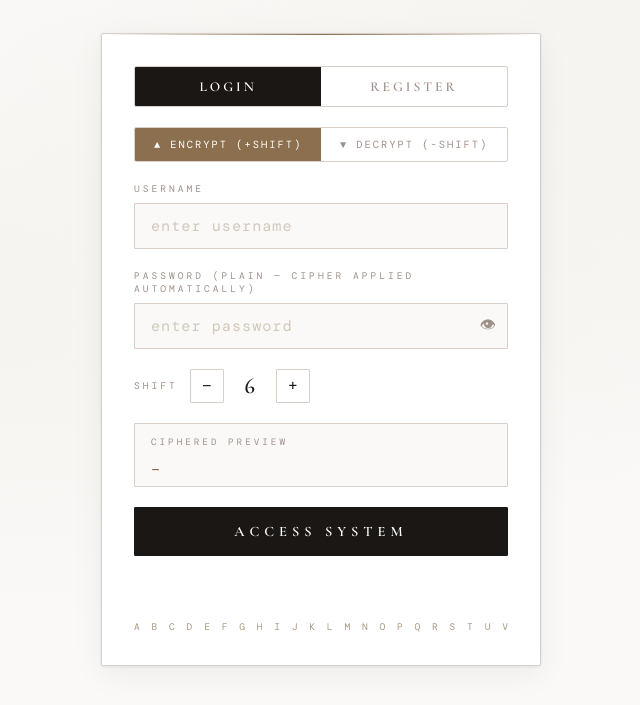
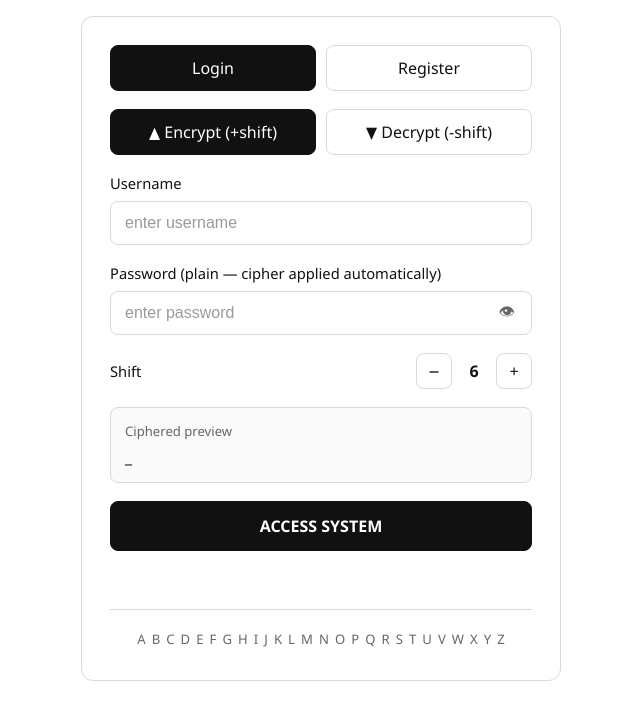
Before and after one commit to janandrewbalagso5-dotcom/cipher, a website: page public/index.html in a window 1280 px wide. Shown: the part 103-808 px from the top of the page, without its empty margins (319-959 px from the left). Drawn offline with nearby package versions, Linux system fonts and the light colour scheme; a web font is replaced by a local one.

Commit message:
Save changes

```diff
--- a/public/style.css
+++ b/public/style.css
@@ -1,381 +1,338 @@
-@import url('https://fonts.googleapis.com/css2?family=Cormorant+Garamond:wght@300;400;600&family=DM+Mono:wght@300;400&display=swap');
-
-*, *::before, *::after { box-sizing: border-box; margin: 0; padding: 0; }
+*,
+*::before,
+*::after {
+  box-sizing: border-box;
+  margin: 0;
+  padding: 0;
+}
 
 :root {
-  --bg: #faf9f7;
+  --bg: #ffffff;
   --panel: #ffffff;
-  --border: #d8d0c8;
-  --border-dark: #a89880;
-  --accent: #1a1714;
-  --accent2: #8b6f4e;
-  --text: #1a1714;
-  --dim: #9e9089;
-  --glow: 0 4px 24px rgba(139, 111, 78, 0.15);
-  --shadow: 0 1px 3px rgba(26, 23, 20, 0.08), 0 8px 32px rgba(26, 23, 20, 0.06);
+  --border: #d9d9d9;
+  --border-strong: #bdbdbd;
+  --text: #111111;
+  --muted: #666666;
+  --soft: #f5f5f5;
+  --soft-2: #fafafa;
+  --success-bg: #f6fbf6;
+  --success-border: #cfe7cf;
+  --success-text: #1f5f2a;
+  --error-bg: #fff6f6;
+  --error-border: #ebcaca;
+  --error-text: #8a2f2f;
 }
 
 body {
   background: var(--bg);
-  background-image:
-    radial-gradient(ellipse at 20% 50%, rgba(139, 111, 78, 0.04) 0%, transparent 60%),
-    radial-gradient(ellipse at 80% 20%, rgba(168, 152, 128, 0.06) 0%, transparent 50%);
-  font-family: 'DM Mono', monospace;
   color: var(--text);
+  font-family: "Segoe UI", Tahoma, Geneva, Verdana, sans-serif;
   min-height: 100vh;
   display: flex;
-  flex-direction: column;
   align-items: center;
   justify-content: center;
-  overflow: hidden;
+  padding: 24px;
 }
 
 .container {
-  position: relative;
-  z-index: 1;
   width: 100%;
   max-width: 480px;
-  padding: 20px;
 }
 
-/* ─── Title ─────────────────────────────────────────────────────── */
 .title-block {
   text-align: center;
-  margin-bottom: 36px;
+  margin-bottom: 24px;
 }
 
 .title-block h1 {
-  font-family: 'Cormorant Garamond', serif;
+  font-size: 2rem;
   font-weight: 600;
-  font-size: 2.4rem;
-  color: var(--accent);
-  letter-spacing: 6px;
-  text-transform: uppercase;
+  letter-spacing: 0.08em;
+  color: var(--text);
 }
 
 .title-block p {
-  font-size: 0.62rem;
-  color: var(--dim);
-  letter-spacing: 4px;
   margin-top: 8px;
-  text-transform: uppercase;
-  font-weight: 300;
+  font-size: 0.95rem;
+  color: var(--muted);
 }
 
-/* ─── Card ──────────────────────────────────────────────────────── */
 .card {
   background: var(--panel);
   border: 1px solid var(--border);
-  border-radius: 2px;
-  padding: 32px;
-  position: relative;
-  box-shadow: var(--shadow);
+  border-radius: 12px;
+  padding: 28px;
 }
 
-.card::before {
-  content: '';
-  position: absolute;
-  top: 0; left: 0; right: 0;
-  height: 1px;
-  background: linear-gradient(90deg, transparent, var(--accent2), transparent);
+.tab-toggle,
+.mode-toggle {
+  display: grid;
+  grid-template-columns: 1fr 1fr;
+  gap: 10px;
+  margin-bottom: 18px;
 }
 
-/* ─── Tab Toggle ────────────────────────────────────────────────── */
-.tab-toggle {
-  display: flex;
-  gap: 0;
-  margin-bottom: 20px;
-  border: 1px solid var(--border);
-  border-radius: 2px;
-  overflow: hidden;
+.tab-btn,
+.mode-btn,
+.shift-btn,
+.login-btn,
+.eye-btn {
+  font: inherit;
 }
 
-.tab-btn {
-  flex: 1;
-  background: transparent;
-  border: none;
-  color: var(--dim);
-  font-family: 'Cormorant Garamond', serif;
-  font-weight: 600;
-  font-size: 0.85rem;
-  letter-spacing: 3px;
-  padding: 11px;
+.tab-btn,
+.mode-btn {
+  border: 1px solid var(--border);
+  background: #ffffff;
+  color: var(--text);
+  border-radius: 8px;
+  padding: 11px 14px;
   cursor: pointer;
-  transition: all 0.2s;
-  text-transform: uppercase;
+  transition: background-color 0.18s ease, border-color 0.18s ease, color 0.18s ease;
 }
 
-.tab-btn.active {
-  background: var(--accent);
+.tab-btn.active,
+.mode-btn.active {
+  background: var(--text);
+  border-color: var(--text);
   color: #ffffff;
 }
 
-.tab-btn:not(.active):hover {
-  background: var(--bg);
-  color: var(--accent);
+.tab-btn:hover,
+.mode-btn:hover,
+.shift-btn:hover,
+.login-btn:hover,
+.eye-btn:hover {
+  border-color: var(--border-strong);
 }
 
-/* ─── Mode Toggle ───────────────────────────────────────────────── */
-.mode-toggle {
-  display: flex;
-  gap: 0;
-  margin-bottom: 20px;
-  border: 1px solid var(--border);
-  border-radius: 2px;
-  overflow: hidden;
-}
-
-.mode-btn {
-  flex: 1;
-  background: transparent;
-  border: none;
-  color: var(--dim);
-  font-family: 'DM Mono', monospace;
-  font-size: 0.65rem;
-  letter-spacing: 2px;
-  padding: 10px;
-  cursor: pointer;
-  transition: all 0.2s;
-  text-transform: uppercase;
-}
-
-.mode-btn.active {
-  background: var(--accent2);
-  color: #ffffff;
-}
-
-/* ─── Fields ────────────────────────────────────────────────────── */
 .field {
-  margin-bottom: 20px;
+  margin-bottom: 18px;
 }
 
 label {
   display: block;
-  font-size: 0.6rem;
-  letter-spacing: 3px;
-  color: var(--dim);
-  text-transform: uppercase;
   margin-bottom: 8px;
-  font-weight: 400;
+  font-size: 0.92rem;
+  font-weight: 500;
+  color: var(--text);
 }
 
 input[type="text"],
 input[type="password"] {
   width: 100%;
-  background: var(--bg);
   border: 1px solid var(--border);
-  border-radius: 1px;
-  color: var(--accent);
-  font-family: 'DM Mono', monospace;
-  font-size: 0.95rem;
-  padding: 12px 16px;
+  background: #ffffff;
+  border-radius: 8px;
+  color: var(--text);
+  padding: 12px 14px;
+  font-size: 1rem;
   outline: none;
-  transition: border-color 0.2s, box-shadow 0.2s;
-  letter-spacing: 1px;
+  transition: border-color 0.18s ease, box-shadow 0.18s ease, background-color 0.18s ease;
 }
 
 input:focus {
-  border-color: var(--accent2);
-  box-shadow: 0 0 0 3px rgba(139, 111, 78, 0.08);
+  border-color: var(--text);
+  box-shadow: 0 0 0 3px rgba(17, 17, 17, 0.08);
 }
 
 input::placeholder {
-  color: var(--border-dark);
-  opacity: 0.5;
+  color: #9a9a9a;
 }
 
-/* ─── Shift Row ─────────────────────────────────────────────────── */
+.pw-wrapper {
+  position: relative;
+}
+
+.pw-wrapper input {
+  padding-right: 46px;
+}
+
+.eye-btn {
+  position: absolute;
+  top: 50%;
+  right: 10px;
+  transform: translateY(-50%);
+  border: 1px solid transparent;
+  background: transparent;
+  color: var(--muted);
+  border-radius: 6px;
+  padding: 4px 6px;
+  cursor: pointer;
+}
+
 .shift-row {
   display: flex;
   align-items: center;
-  gap: 12px;
-  margin-bottom: 20px;
+  justify-content: space-between;
+  gap: 16px;
+  margin-bottom: 18px;
 }
 
-.shift-row label { margin: 0; white-space: nowrap; }
+.shift-row label {
+  margin-bottom: 0;
+}
 
 .shift-btns {
   display: flex;
   align-items: center;
-  gap: 8px;
-  flex: 1;
+  gap: 10px;
 }
 
 .shift-btn {
-  background: transparent;
+  width: 36px;
+  height: 36px;
   border: 1px solid var(--border);
-  color: var(--accent);
-  font-family: 'DM Mono', monospace;
-  font-size: 1rem;
-  width: 34px; height: 34px;
-  border-radius: 1px;
+  border-radius: 8px;
+  background: #ffffff;
+  color: var(--text);
   cursor: pointer;
-  transition: all 0.15s;
-}
-
-.shift-btn:hover {
-  background: var(--bg);
-  border-color: var(--accent2);
-  color: var(--accent2);
 }
 
 #shift-display {
-  font-family: 'Cormorant Garamond', serif;
-  font-size: 1.4rem;
+  min-width: 24px;
+  text-align: center;
+  font-size: 1rem;
   font-weight: 600;
-  color: var(--accent);
-  min-width: 36px;
-  text-align: center;
 }
 
-/* ─── Cipher Preview ────────────────────────────────────────────── */
 .cipher-preview {
-  background: var(--bg);
   border: 1px solid var(--border);
-  border-radius: 1px;
-  padding: 12px 16px;
-  margin-bottom: 20px;
-  min-height: 52px;
-  display: flex;
-  flex-direction: column;
-  gap: 6px;
+  background: var(--soft-2);
+  border-radius: 8px;
+  padding: 14px;
+  margin-bottom: 18px;
 }
 
 .cipher-preview .preview-label {
-  font-size: 0.58rem;
-  letter-spacing: 3px;
-  color: var(--dim);
-  text-transform: uppercase;
+  display: block;
+  font-size: 0.82rem;
+  color: var(--muted);
+  margin-bottom: 6px;
 }
 
 .cipher-preview .cipher-text {
-  color: var(--accent2);
-  font-size: 0.95rem;
-  letter-spacing: 2px;
-  word-break: break-all;
-  min-height: 1.2em;
+  display: block;
+  min-height: 1.3em;
+  color: var(--text);
+  word-break: break-word;
 }
 
-/* ─── Action Button ─────────────────────────────────────────────── */
 .login-btn {
   width: 100%;
-  background: var(--accent);
-  border: 1px solid var(--accent);
+  border: 1px solid var(--text);
+  background: var(--text);
   color: #ffffff;
-  font-family: 'Cormorant Garamond', serif;
+  border-radius: 8px;
+  padding: 13px 16px;
+  font-size: 1rem;
   font-weight: 600;
-  font-size: 0.9rem;
-  letter-spacing: 5px;
-  padding: 15px;
-  border-radius: 1px;
   cursor: pointer;
-  text-transform: uppercase;
-  transition: all 0.25s;
-  position: relative;
-  overflow: hidden;
 }
 
-.login-btn::before {
-  content: '';
-  position: absolute;
-  inset: 0;
-  background: var(--accent2);
-  transform: translateX(-100%);
-  transition: transform 0.35s ease;
-}
-
-.login-btn span { position: relative; }
-.login-btn:hover::before { transform: translateX(0); }
-.login-btn:hover { box-shadow: var(--glow); }
-
-/* ─── Spinner ───────────────────────────────────────────────────── */
 .spinner {
   display: flex;
   justify-content: center;
   align-items: center;
   gap: 6px;
-  padding: 15px 0;
+  padding: 14px 0;
 }
 
 .spin-dot {
-  width: 7px; height: 7px;
-  background: var(--accent2);
+  width: 8px;
+  height: 8px;
   border-radius: 50%;
-  animation: pulse 1.2s ease-in-out infinite;
+  background: var(--text);
+  animation: pulse 1.1s ease-in-out infinite;
 }
 
-.spin-dot:nth-child(2) { animation-delay: 0.2s; }
-.spin-dot:nth-child(3) { animation-delay: 0.4s; }
+.spin-dot:nth-child(2) {
+  animation-delay: 0.15s;
+}
+
+.spin-dot:nth-child(3) {
+  animation-delay: 0.3s;
+}
 
 @keyframes pulse {
-  0%, 100% { opacity: 0.2; transform: scale(0.8); }
-  50%       { opacity: 1;   transform: scale(1.2); }
+  0%,
+  100% {
+    opacity: 0.25;
+    transform: scale(0.85);
+  }
+
+  50% {
+    opacity: 1;
+    transform: scale(1);
+  }
 }
 
-/* ─── Message ───────────────────────────────────────────────────── */
 .message {
-  margin-top: 16px;
-  padding: 12px 16px;
-  border-radius: 1px;
-  font-size: 0.72rem;
-  letter-spacing: 2px;
+  margin-top: 14px;
+  padding: 12px 14px;
+  border: 1px solid transparent;
+  border-radius: 8px;
+  font-size: 0.94rem;
   text-align: center;
 }
 
 .message.success {
-  background: rgba(60, 120, 80, 0.06);
-  border: 1px solid rgba(60, 120, 80, 0.25);
-  color: #3c6840;
+  background: var(--success-bg);
+  border-color: var(--success-border);
+  color: var(--success-text);
 }
 
 .message.error {
-  background: rgba(160, 60, 60, 0.06);
-  border: 1px solid rgba(160, 60, 60, 0.2);
-  color: #a03c3c;
+  background: var(--error-bg);
+  border-color: var(--error-border);
+  color: var(--error-text);
 }
 
-/* ─── Alphabet Strip ────────────────────────────────────────────── */
 .alpha-strip {
-  margin-top: 24px;
+  margin-top: 18px;
+  padding-top: 18px;
+  border-top: 1px solid var(--border);
   text-align: center;
-  font-size: 0.6rem;
-  letter-spacing: 3px;
-  color: var(--border-dark);
-  overflow: hidden;
-  white-space: nowrap;
+  font-size: 0.82rem;
+  color: var(--muted);
+  line-height: 1.8;
+  word-spacing: 0.2em;
 }
 
-.alpha-strip span { transition: color 0.3s; }
-.alpha-strip span.highlighted { color: var(--accent2); font-weight: 700; }
-
-/* ─── Info Box ──────────────────────────────────────────────────── */
-.info-box {
-  margin-top: 20px;
-  padding: 12px 16px;
-  border: 1px dashed var(--border);
-  border-radius: 1px;
-  font-size: 0.65rem;
-  color: var(--dim);
-  letter-spacing: 1px;
-  line-height: 1.9;
+.alpha-strip span {
+  transition: color 0.18s ease;
 }
 
-.info-box span { color: var(--accent2); }
-
-/* ─── Eye button ────────────────────────────────────────────────── */
-.pw-wrapper { position: relative; }
-.pw-wrapper input { padding-right: 44px; }
-
-.eye-btn {
-  position: absolute;
-  right: 12px; top: 50%;
-  transform: translateY(-50%);
-  background: none;
-  border: none;
-  cursor: pointer;
-  color: var(--dim);
-  font-size: 1rem;
-  transition: color 0.2s;
+.alpha-strip span.highlighted {
+  color: var(--text);
+  font-weight: 700;
 }
 
-.eye-btn:hover { color: var(--accent2); }
+.info-box {
+  margin-top: 18px;
+  padding: 12px 14px;
+  border: 1px solid var(--border);
+  border-radius: 8px;
+  background: var(--soft);
+  color: var(--muted);
+}
+
+@media (max-width: 520px) {
+  body {
+    padding: 16px;
+    align-items: flex-start;
+  }
+
+  .card {
+    padding: 20px;
+  }
+
+  .title-block h1 {
+    font-size: 1.7rem;
+  }
+
+  .shift-row {
+    align-items: flex-start;
+    flex-direction: column;
+  }
+}
```
Also changed, not shown: public/index.html (+1 -1 lines).
